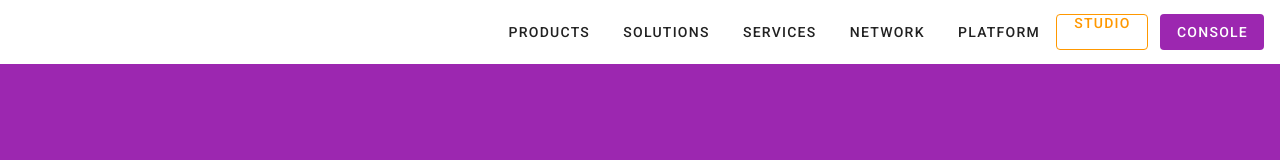
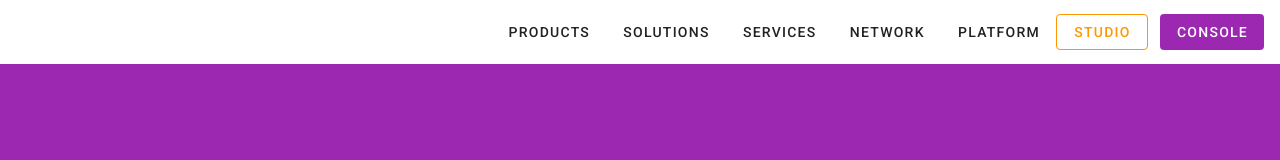
Before and after one commit to ezyy-cloud/buzz-web-app, a Vue app: page / in a window 1280 px wide. Shown: the top 160 px of the page. Built offline with nearby package versions, Linux system fonts and the light colour scheme; a small style sheet from the web is missing.

Commit message:
Changed name to Buzz

```diff
--- a/package.json
+++ b/package.json
@@ -1,5 +1,5 @@
 {
-  "name": "buzz-landing",
+  "name": "Buzz",
   "version": "0.1.0",
   "private": true,
   "scripts": {
--- a/src/App.vue
+++ b/src/App.vue
@@ -31,12 +31,7 @@
         {{ route.title }}
       </v-btn>
 
-      <v-btn
-        outlined
-        class="mr-3 d-none d-sm-block"
-        color="orange"
-        to="https://cms.buzz.ezyy.cloud/ghost"
-      >
+      <v-btn outlined class="mr-3 d-none d-sm-block" color="orange">
         Studio
       </v-btn>
 
```
